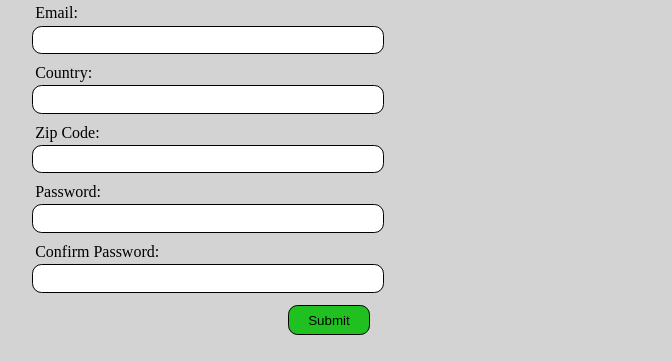
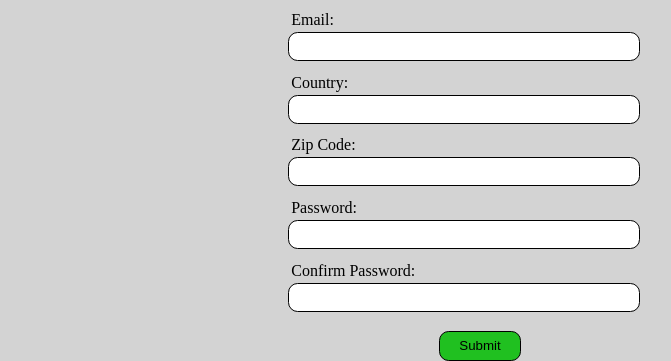
Before and after one commit to prosperjohn9/form_validation, a plain HTML site: page index.html in a window 1280 px wide. Shown: the part 71-432 px from the top of the page, without its empty margins (160-831 px from the left). Drawn offline with Linux system fonts and the light colour scheme.

Commit message:
Add form validation and improve styling

```diff
--- a/style.css
+++ b/style.css
@@ -10,7 +10,8 @@ body {
 }
 
 header,
-footer {
+footer,
+form {
   display: flex;
   justify-content: center;
   align-items: center;
@@ -18,16 +19,18 @@ footer {
 }
 
 form {
-  margin: 0 0 2rem 12rem;
+  flex-direction: column;
+  padding: 1.2rem;
+  margin: -0.8rem;
 }
 
 label {
   display: block;
-  margin: 0.2rem;
+  margin: 0 0.6rem 0.2rem 0.6rem;
 }
 
 input {
-  margin-bottom: 0.4rem;
+  margin: 0 0.4rem 0.4rem 0.4rem;
   width: 22rem;
   height: 1.8rem;
   border-radius: 0.6rem;
@@ -36,7 +39,8 @@ input {
 }
 
 button {
-  margin: 0.4rem 0 0 16rem;
+  align-self: center;
+  margin: 0.4rem;
   padding: 0.4rem 1.2rem;
   border-radius: 0.6rem;
   border: 1px solid black;
@@ -54,7 +58,7 @@ img {
   color: red;
   font-size: 0.8rem;
   display: block;
-  margin-right: 0.6rem;
+  margin: 0.4rem;
   width: 24rem;
 }
 
```
Also changed, not shown: desk.jpg (added), 1 other file.
